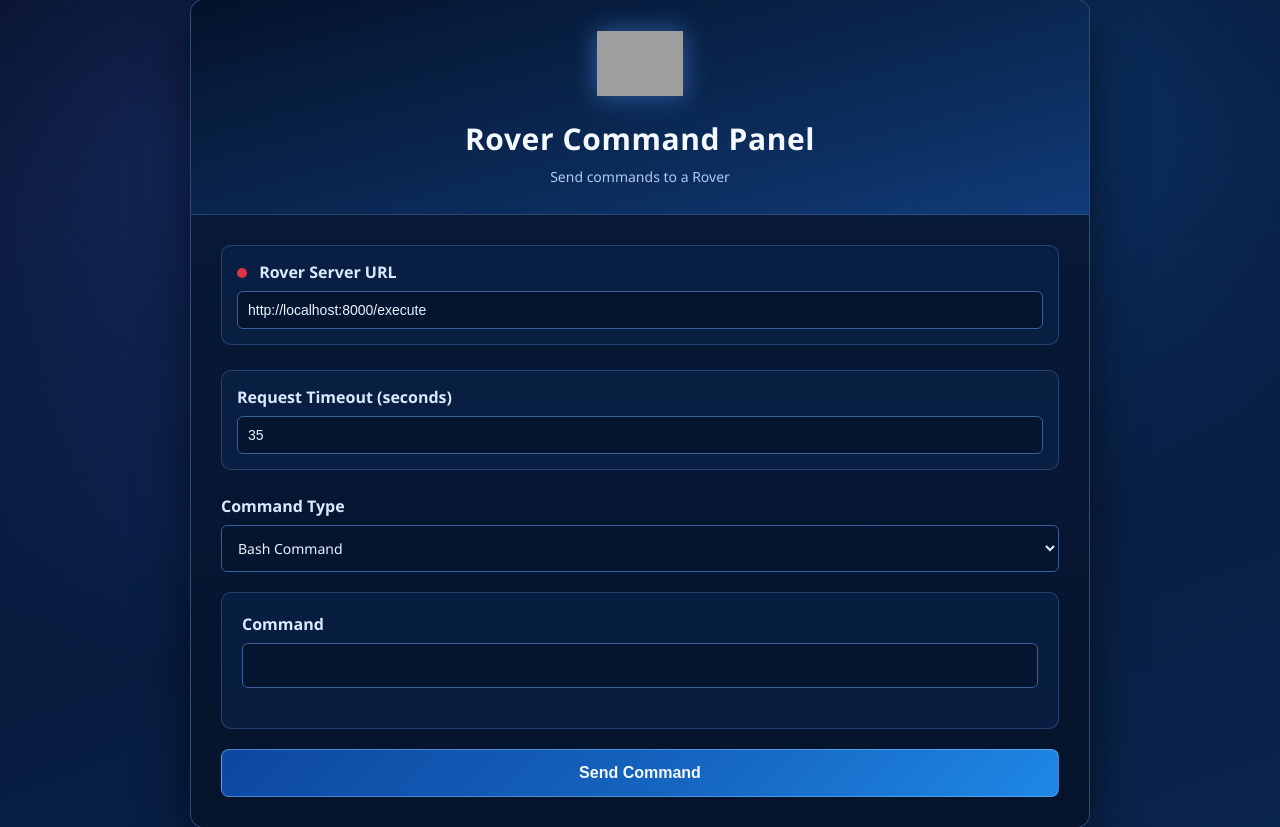
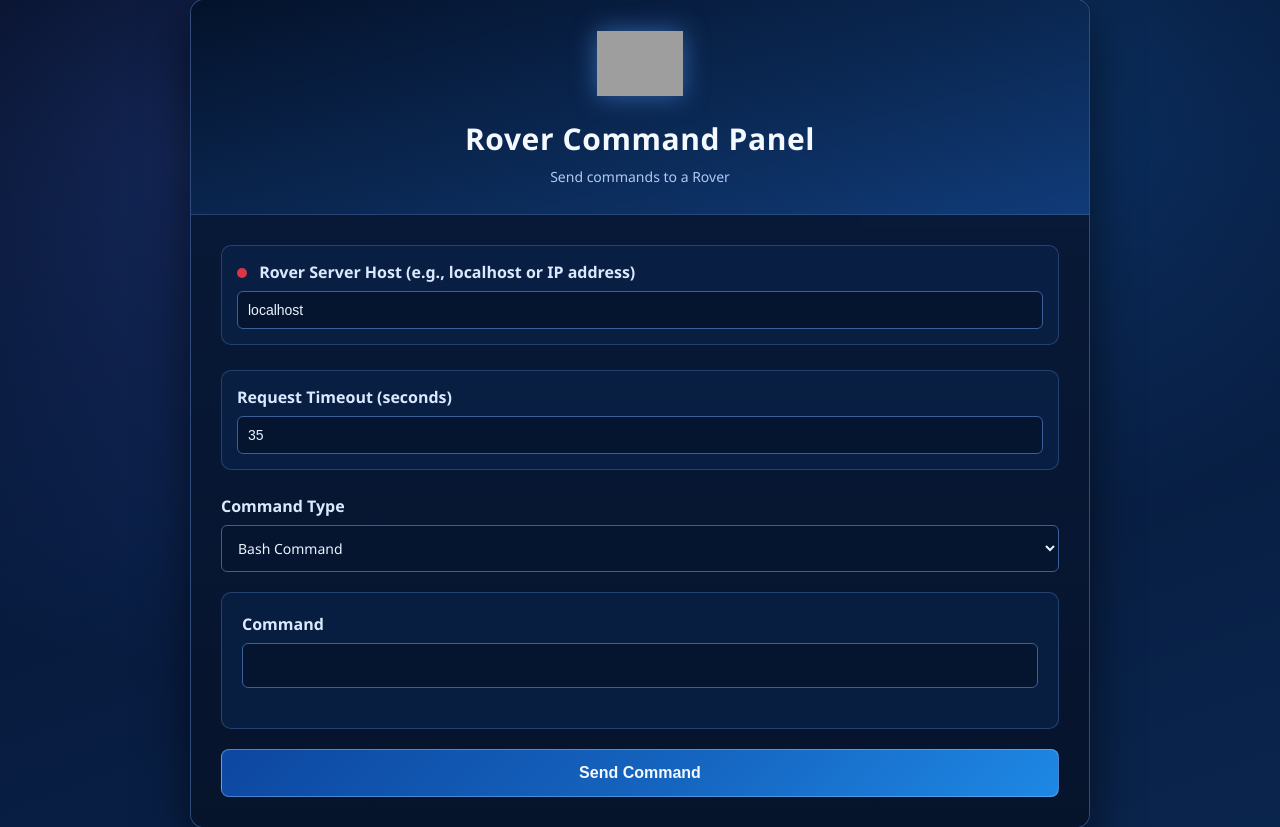
Before and after one commit to rhs-metsanauts/raspi, a Flask app: page / in a window 1280 px wide. Shown: the part 21-848 px from the top of the page. Run offline with Flask 3, Linux system fonts and the light colour scheme; grey boxes are pictures that could not be loaded.

Commit message:
483579483579485

```diff
--- a/FlaskServer.py
+++ b/FlaskServer.py
@@ -36,7 +36,7 @@ def send_command():
     except requests.exceptions.ConnectionError:
         return jsonify({
             "success": False,
-            "error": "Could not connect to FastAPI server. Make sure it's running."
+            "error": "Could not connect to Rover. Make sure it's powered on and connected to the network."
         }), 503
 
     except requests.exceptions.Timeout:
--- a/templates/index.html
+++ b/templates/index.html
@@ -3,7 +3,7 @@
 <head>
     <meta charset="UTF-8">
     <meta name="viewport" content="width=device-width, initial-scale=1.0">
-    <title>NASA Mission Control Panel</title>
+    <title>NASA HERA Rover Control Panel</title>
     <style>
         * {
             margin: 0;
@@ -333,9 +333,9 @@
             <div class="config-section">
                 <label for="serverUrl">
                     <span class="status-indicator status-offline" id="statusIndicator"></span>
-                    Rover Server URL
+                    Rover Server Host (e.g., localhost or IP address)
                 </label>
-                <input type="text" id="serverUrl" value="http://localhost:8000/execute" placeholder="http://localhost:8000/execute">
+                <input type="text" id="serverUrl" value="localhost" placeholder="localhost or 192.168.x.x">
             </div>
 
             <!-- Timeout Configuration -->
@@ -418,6 +418,23 @@
     </div>
 
     <script>
+        // Helper function to build full URL from hostname
+        function buildFullUrl(host) {
+            // Remove any existing protocol, port, or path
+            host = host.replace(/^https?:\/\//, '').replace(/:\d+.*$/, '').replace(/\/.*$/, '');
+            return `http://${host}:8000/execute`;
+        }
+
+        // Helper function to extract hostname from full URL
+        function extractHostname(fullUrl) {
+            try {
+                const match = fullUrl.match(/^https?:\/\/([^:\/]+)/);
+                return match ? match[1] : fullUrl;
+            } catch {
+                return fullUrl;
+            }
+        }
+
         // Update server URL configuration
         document.getElementById('serverUrl').addEventListener('change', function() {
             updateConfig();
@@ -429,13 +446,16 @@
         });
 
         function updateConfig() {
+            const host = document.getElementById('serverUrl').value;
+            const fullUrl = buildFullUrl(host);
+
             fetch('/config', {
                 method: 'POST',
                 headers: {
                     'Content-Type': 'application/json',
                 },
                 body: JSON.stringify({
-                    server_url: document.getElementById('serverUrl').value,
+                    server_url: fullUrl,
                     timeout: parseInt(document.getElementById('timeout').value)
                 })
             });
@@ -445,7 +465,7 @@
         fetch('/config')
             .then(response => response.json())
             .then(data => {
-                document.getElementById('serverUrl').value = data.server_url;
+                document.getElementById('serverUrl').value = extractHostname(data.server_url);
                 document.getElementById('timeout').value = data.timeout;
             });
 
```
